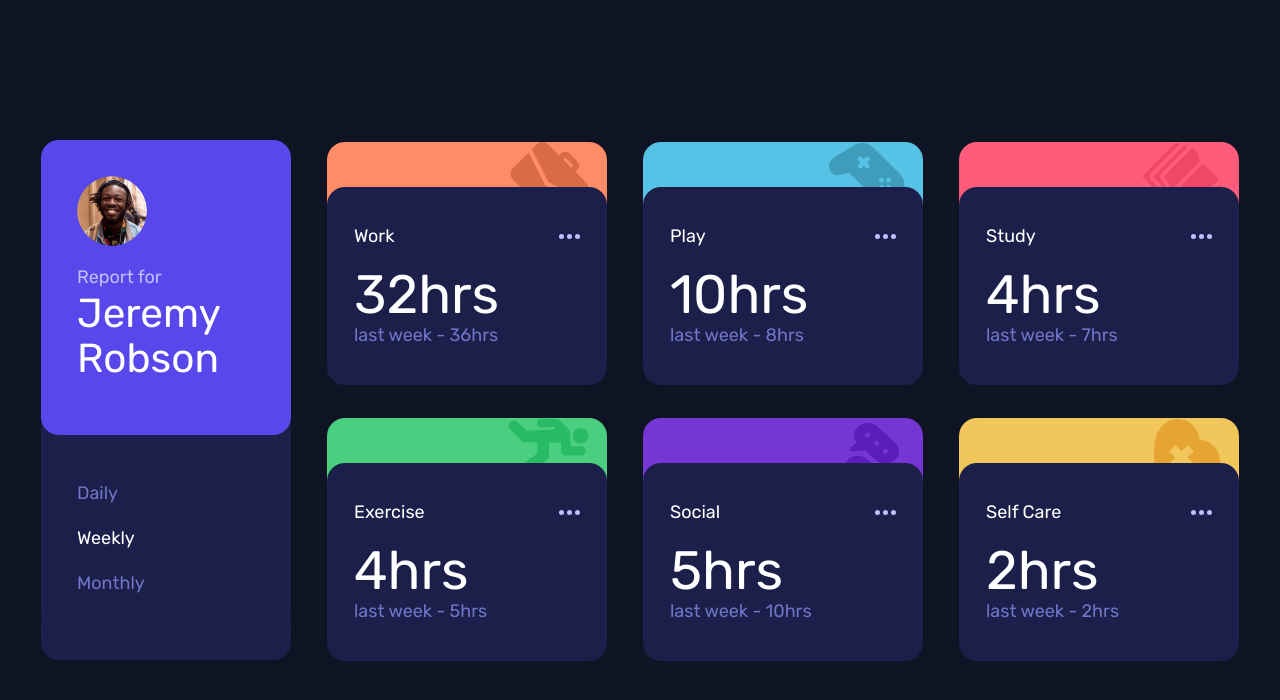
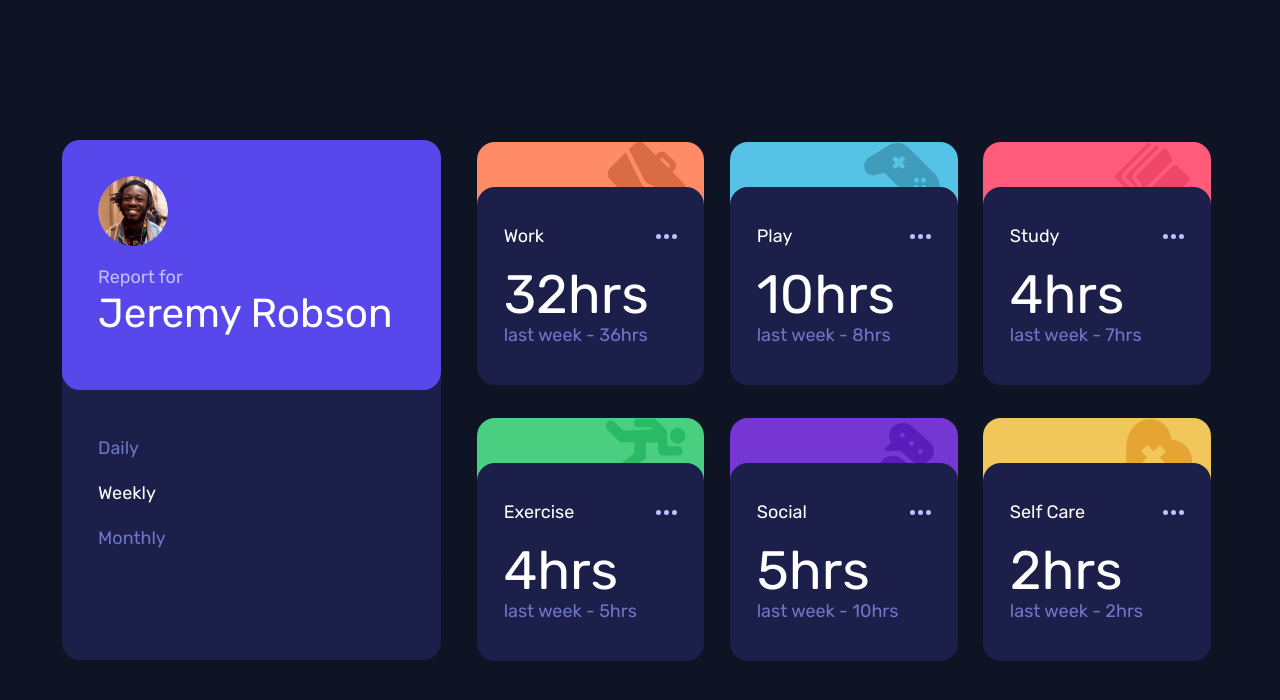
Before and after one commit to MikevPeeren/time-tracking-dashboard, a Next.js app: page / in a window 1280 px wide. Shown: the top 700 px of the page. Built offline with nearby package versions, Linux system fonts and the light colour scheme.

Commit message:
:recycle: made completely responsive

```diff
--- a/components/ProfileCard.module.scss
+++ b/components/ProfileCard.module.scss
@@ -1,11 +1,21 @@
 .ProfileCard {
-    @media screen
-  and (max-width: 375px) {
+  @media screen and (max-width: 374px) {
     width: 90%;
     height: 240px;
   }
 
+  @media screen and (min-width: 375) and (max-width: 749px) {
+    width: 90%;
+    height: 240px;
+  }
 
-  width: 250px;
+  @media screen and (min-width: 750px) and (max-width: 1439px) {
+    width: 30%;
     height: 520px;
   }
+
+  @media screen and (min-width: 1440px) {
+    width: 240px;
+    height: 520px;
+  }
+}
--- a/components/TrackingCard.module.scss
+++ b/components/TrackingCard.module.scss
@@ -1,11 +1,21 @@
 .TrackingCard {
+  @media screen and (max-width: 374px) {
+    width: 90%;
+    height: 240px;
+  }
 
-  @media screen
-  and (max-width: 375px) {
-  width: 90%;
-  height: 240px;
+  @media screen and (min-width: 375) and (max-width: 749px) {
+    width: 90%;
+    height: 240px;
+  }
+
+  @media screen and (min-width: 750px) and (max-width: 1439px) {
+    width: 90%;
+    height: 240px;
+  }
+
+  @media screen and (min-width: 1440px) {
+    width: 280px;
+    height: 240px;
+  }
 }
-
-  width: 280px;
-  height: 240px;
-}
--- a/components/TrackingCard.tsx
+++ b/components/TrackingCard.tsx
@@ -50,7 +50,9 @@ const TrackingCard: NextPage<ITrackingCard> = ({
       </div>
       <div className="flex flex-col bg-secondary-dark-blue rounded-2xl relative bottom-10 z-10 p-6">
         <div className="flex justify-between mt-2 mb-4">
-          <span className="text-white font-light">{title}</span>
+          <span className="text-white font-light md:text-xs xl:text-base">
+            {title}
+          </span>
           <Image
             className="right-0"
             src="/icon-ellipsis.svg"
@@ -59,11 +61,11 @@ const TrackingCard: NextPage<ITrackingCard> = ({
             alt="Ellipsis"
           />
         </div>
-        <div className="flex flex-col mb-2">
-          <span className="text-white font-light text-4xl pr-4 md:text-5xl">
+        <div className="flex flex-col mb-2 md:mb-6 xl:mb-0">
+          <span className="text-white font-light text-4xl pr-4 md:text-2xl lg:text-2xl xl:text-5xl">
             {`${timeFrames[timeFrameType]?.current}hrs`}
           </span>
-          <span className="text-secondary-desaturated-blue">
+          <span className="text-secondary-desaturated-blue md:text-xs xl:text-base md:h-8">
             {` last week - ${timeFrames[timeFrameType]?.previous}hrs`}
           </span>
         </div>
--- a/pages/index.tsx
+++ b/pages/index.tsx
@@ -22,7 +22,7 @@ const Home: NextPage = () => {
       </Head>
 
       <main>
-        <div className="flex flex-col md:flex-row md:items-center justify-between md:justify-center h-full md:h-screen my-10 md:my-0">
+        <div className="flex flex-col md:flex-row md:items-center justify-between md:justify-center h-full md:h-screen my-10 md:my-0 md:mr-4">
           <ProfileCard handleTimeFrameTypeChange={handleTimeFrameTypeChange} />
           <TrackingCardCollection timeFrameType={timeFrameType} />
         </div>
```
Lines whose indentation alone changed are shown as unchanged.
